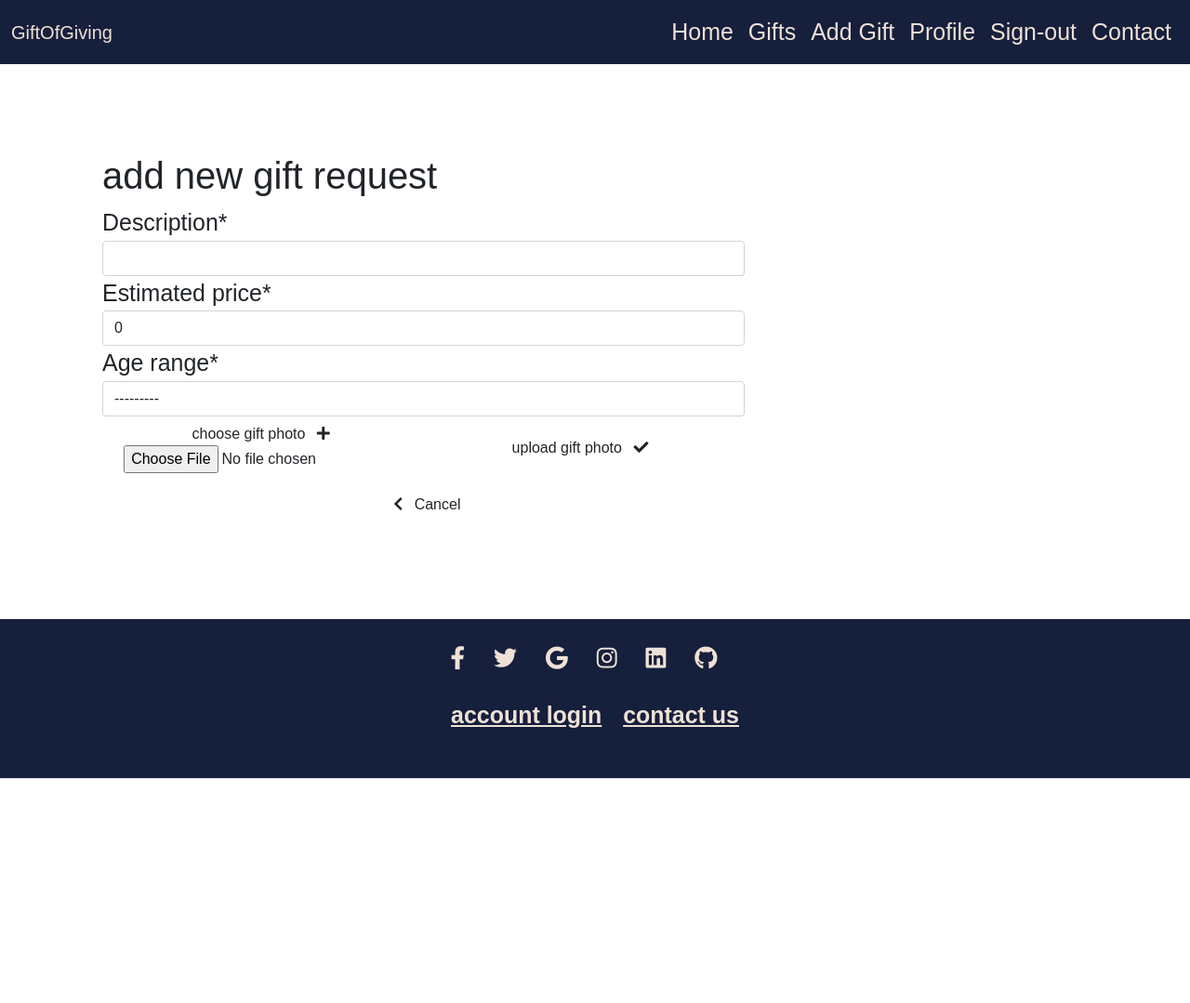
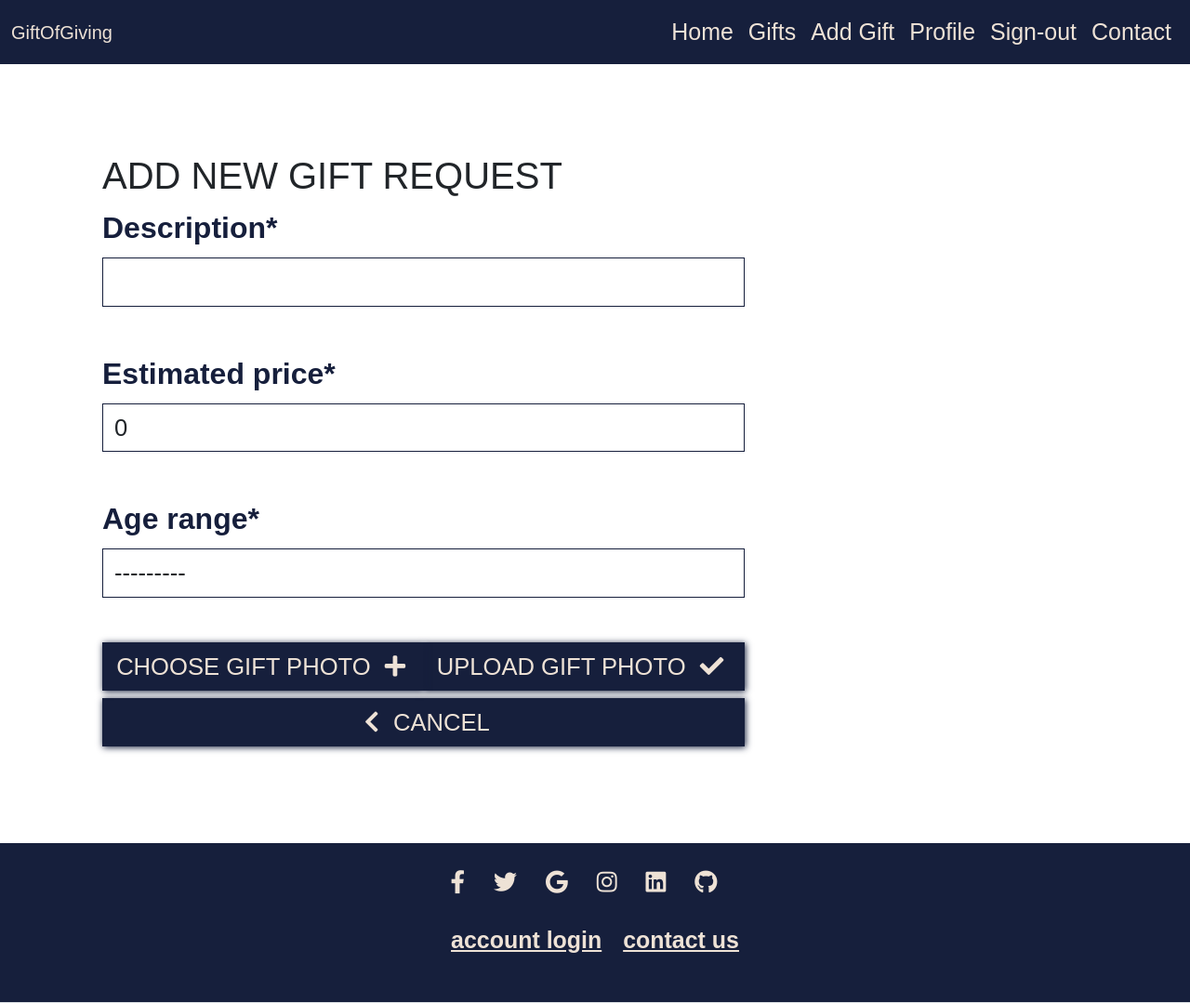
Before and after one commit to AmyOShea/GiftOfGiving, a Django app: a page that uses gifts/templates/gifts/add-gifts.html in a window 1280 px wide. Shown: the whole page at 93% size. Before the commit the page ends 838 px from the top, so only its background shows below. Run offline with Django 3.2, Linux system fonts and the light colour scheme; a user stored in the database is signed in; tables that the repository leaves empty hold one stand-in row (values such as "Sample post"); some libraries are stand-ins or nearby versions; some web fonts are replaced.

Commit message:
forms/Updated all forms styling accross the app

```diff
--- a/gifts/templates/gifts/add-gifts.html
+++ b/gifts/templates/gifts/add-gifts.html
@@ -6,7 +6,7 @@
     <!-- Add new gift form-->
     <div class="row no-gutters align-items-center py-5 px-3 mt-sm-5 mt-0">
         <div class="col-sm-8 px-4">
-            <h1>add new gift request</h1>
+            <h1 class="text-uppercase">add new gift request</h1>
             <form method="POST" action="{% url 'add_gift' request.user %}" class="form mb-2" enctype="multipart/form-data">
                 {% csrf_token %}
                 {% for field in add_gift_form %}
--- a/profiles/templates/profiles/edit_contact_address.html
+++ b/profiles/templates/profiles/edit_contact_address.html
@@ -4,7 +4,7 @@
 {% block content %}
 <div class="row px-3">
     <div class="col12">
-        <h2>Update Contact Address</h2>
+        <h2 class="text-uppercase my-4">Update Contact Address</h2>
         <p>Please enter the registered address of your charity</p>
     </div>
     <div class="col col-xs-12 col-md-8 col-lg-6">
@@ -13,7 +13,7 @@
             {% for field in form %}
                 {{ field | as_crispy_field }}
             {% endfor %}
-            <button type="submit">Update Address</button>
+            <button type="submit" class="btn mb-4">Update Address</button>
         </form>
     </div>
 </div>
--- a/profiles/templates/profiles/edit_profile.html
+++ b/profiles/templates/profiles/edit_profile.html
@@ -4,7 +4,7 @@
 {% block content %}
 <div class="row px-3">
     <div class="col-12">
-        <h2>Update Profile Information</h2>
+        <h2 class="text-uppercase my-4">Update Profile Information</h2>
     </div>
     <div class="col col-xs-12 col-md-8 col-lg-6">
         <form method="POST" action="{% url 'edit_profile' request.user %}" enctype="multipart/form-data">
@@ -12,7 +12,7 @@
             {% for field in form %}
                 {{ field | as_crispy_field }}
             {% endfor %}
-            <button type="submit">Update</button>
+            <button type="submit" class="btn mb-4">Update</button>
         </form>
     </div>
 </div>
--- a/static/css/base.css
+++ b/static/css/base.css
@@ -11,6 +11,9 @@
     --light-blue: #C6DFF3;
     --snowflake-blue: #859AD1;
     --liberty-blue: #4E66AC;
+
+    /* box shadows */
+   --small-box-shadow: 1px 1px 7px 0 var(--primary);
 }
 
 #primary-secondary-pallette {
@@ -106,6 +109,65 @@ footer a i:hover,
     color: var(--snowflake-blue);
 }
 
+/* General button styling */
+.btn {
+    font-size: 1.6rem;
+    text-transform: uppercase;
+    border-radius: 0;
+    color: var(--secondary);
+    background-color: var(--primary);
+    box-shadow: var(--small-box-shadow);
+}
+.btn:hover {
+    color: var(--liberty-blue);
+    -webkit-box-shadow: var(--small-box-shadow);
+    box-shadow: var(--small-box-shadow);
+}
+
+/* All forms on the site */
+.form-control:focus {
+    -webkit-box-shadow: var(--small-box-shadow) !important;
+    box-shadow: var(--small-box-shadow) !important;
+}
+
+.field-styling, .form-control {
+    border-radius: 0;
+    border: 1px solid var(--primary);
+    color: var(--black);
+    font-size: 1.6rem;
+    margin: .5rem 0 3rem 0;
+    font-family: var(--main-font);
+}
+
+.form-group label {
+    font-family: var(--main-font);
+    font-weight: bold;
+    font-size: 2rem;
+    color: var(--primary);
+}
+
+/* Gift photo upload form styling */
+.field-styling {
+    border-radius: 0;
+    border: 1px solid var(--primary);
+    font-size: 1.6rem;
+}
+
+.btn-file {
+    position: relative;
+    overflow: hidden;
+}
+
+.btn-file input[type="file"] {
+    position: absolute;
+    top: 0;
+    right: 0;
+    min-width: 100%;
+    min-height: 100%;
+    opacity: 0;
+    cursor: pointer;
+}
+
 /* MEDIA QUERIES */
 @media only screen and (max-width: 1200px) {}
 
--- a/templates/allauth/account/account_inactive.html
+++ b/templates/allauth/account/account_inactive.html
@@ -5,9 +5,7 @@
 {% block head_title %}{% trans "Account Inactive" %}{% endblock %}
 
 {% block inner_content %}
-<hr>
-<h2 class="logo-font mb-4">{% trans "Account Inactive" %}</h2>
-<hr>
+<h2 class="logo-font my-4 text-uppercase">{% trans "Account Inactive" %}</h2>
 
 <p>{% trans "This account is inactive." %}</p>
 {% endblock %}
--- a/templates/allauth/account/email.html
+++ b/templates/allauth/account/email.html
@@ -6,9 +6,7 @@
 
 
 {% block inner_content %}
-    <hr>
-    <h2 class="logo-font mb-4">{% trans "E-mail Addresses" %}</h2>
-    <hr>
+    <h2 class="logo-font my-4 text-uppercase">{% trans "E-mail Addresses" %}</h2>
 {% if user.emailaddress_set.all %}
 <p>{% trans 'The following e-mail addresses are associated with your account:' %}</p>
 
@@ -53,7 +51,7 @@
     <form method="post" action="{% url 'account_email' %}" class="add_email">
         {% csrf_token %}
         {{ form|crispy }}
-        <button name="action_add" type="submit">{% trans "Add E-mail" %}</button>
+        <button name="action_add" type="submit" class="btn mb-4">{% trans "Add E-mail" %}</button>
     </form>
 
 {% endblock %}
--- a/templates/allauth/account/email_confirm.html
+++ b/templates/allauth/account/email_confirm.html
@@ -7,9 +7,7 @@
 
 
 {% block inner_content %}
-<hr>
-<h2 class="logo-font mb-4">{% trans "Confirm E-mail Address" %}</h2>
-<hr>
+<h2 class="logo-font my-4 text-uppercase">{% trans "Confirm E-mail Address" %}</h2>
 
 {% if confirmation %}
 
@@ -19,7 +17,7 @@
 
 <form method="post" action="{% url 'account_confirm_email' confirmation.key %}">
 {% csrf_token %}
-    <button type="submit">{% trans 'Confirm' %}</button>
+    <button type="submit" class="btn mb-4">{% trans 'Confirm' %}</button>
 </form>
 
 {% else %}
--- a/templates/allauth/account/logout.html
+++ b/templates/allauth/account/logout.html
@@ -5,9 +5,7 @@
 {% block head_title %}{% trans "Sign Out" %}{% endblock %}
 
 {% block inner_content %}
-<hr>
-<h2 class="logo-font mb-4">{% trans "Sign Out" %}</h2>
-<hr>
+<h2 class="logo-font my-4 text-uppercase">{% trans "Sign Out" %}</h2>
 <p>{% trans 'Are you sure you want to sign out?' %}</p>
 
 <form method="post" action="{% url 'account_logout' %}">
@@ -16,7 +14,7 @@
   <input type="hidden" name="{{ redirect_field_name }}" value="{{ redirect_field_value }}"/>
   {% endif %}
   <a class="btn btn-outline-black rounded-0" href="{% url 'home' %}">Cancel</a>
-  <button type="submit">{% trans 'Sign Out' %}</button>
+  <button type="submit" class="btn mb-4">{% trans 'Sign Out' %}</button>
 </form>
 
 
--- a/templates/allauth/account/password_change.html
+++ b/templates/allauth/account/password_change.html
@@ -5,14 +5,12 @@
 {% block head_title %}{% trans "Change Password" %}{% endblock %}
 
 {% block inner_content %}
-    <hr>
-    <h2 class="logo-font mb-4">{% trans "Change Password" %}</h2>
-    <hr>
+    <h2 class="logo-font my-4 text-uppercase">{% trans "Change Password" %}</h2>
 
     <form method="POST" action="{% url 'account_change_password' %}" class="password_change">
         {% csrf_token %}
         {{ form|crispy }}
         <a class="btn btn-outline-black rounded-0" href="{% url 'account_login' %}">Back to Login</a>
-        <button type="submit" name="action">{% trans "Change Password" %}</button>
+        <button type="submit" name="action" class="btn mb-4">{% trans "Change Password" %}</button>
     </form>
 {% endblock %}
--- a/templates/allauth/account/password_reset_done.html
+++ b/templates/allauth/account/password_reset_done.html
@@ -6,9 +6,7 @@
 {% block head_title %}{% trans "Password Reset" %}{% endblock %}
 
 {% block inner_content %}
-    <hr>
-    <h2 class="logo-font mb-4">{% trans "Password Reset" %}</h2>
-    <hr>
+    <h2 class="logo-font my-4 text-uppercase">{% trans "Password Reset" %}</h2>
 
     {% if user.is_authenticated %}
     {% include "account/snippets/already_logged_in.html" %}
--- a/templates/allauth/account/password_reset_from_key_done.html
+++ b/templates/allauth/account/password_reset_from_key_done.html
@@ -4,8 +4,6 @@
 {% block head_title %}{% trans "Change Password" %}{% endblock %}
 
 {% block inner_content %}
-    <hr>
-    <h2 class="logo-font mb-4">{% trans "Change Password" %}</h2>
-    <hr>
+    <h2 class="logo-font my-4 text-uppercase">{% trans "Change Password" %}</h2>
     <p>{% trans 'Your password is now changed.' %}</p>
 {% endblock %}
--- a/templates/allauth/account/password_set.html
+++ b/templates/allauth/account/password_set.html
@@ -6,13 +6,11 @@
 {% block head_title %}{% trans "Set Password" %}{% endblock %}
 
 {% block inner_content %}
-    <hr>
-    <h2 class="logo-font mb-4">{% trans "Set Password" %}</h2>
-    <hr>
+    <h2 class="logo-font my-4 text-uppercase">{% trans "Set Password" %}</h2>
 
     <form method="POST" action="{% url 'account_set_password' %}" class="password_set">
         {% csrf_token %}
         {{ form|crispy }}
-        <input type="submit" name="action" value="{% trans 'Set Password' %}"/>
+        <input type="submit" name="action" class="btn mb-4" value="{% trans 'Set Password' %}"/>
     </form>
 {% endblock %}
--- a/templates/allauth/account/signup_closed.html
+++ b/templates/allauth/account/signup_closed.html
@@ -5,9 +5,7 @@
 {% block head_title %}{% trans "Sign Up Closed" %}{% endblock %}
 
 {% block inner_content %}
-<hr>
-<h2 class="logo-font mb-4">{% trans "Sign Up Closed" %}</h2>
-<hr>
+<h2 class="logo-font my-4 text-uppercase">{% trans "Sign Up Closed" %}</h2>
 
 <p>{% trans "We are sorry, but the sign up is currently closed." %}</p>
 {% endblock %}
--- a/templates/allauth/account/verification_sent.html
+++ b/templates/allauth/account/verification_sent.html
@@ -5,9 +5,7 @@
 {% block head_title %}{% trans "Verify Your E-mail Address" %}{% endblock %}
 
 {% block inner_content %}
-    <hr>
-    <h2 class="logo-font mb-4">{% trans "Verify Your E-mail Address" %}</h2>
-    <hr>
+    <h2 class="logo-font my-4 text-uppercase">{% trans "Verify Your E-mail Address" %}</h2>
 
     <p>{% blocktrans %}We have sent an e-mail to you for verification. Follow the link provided to finalize the signup process. Please contact us if you do not receive it within a few minutes.{% endblocktrans %}</p>
 
--- a/templates/allauth/account/verified_email_required.html
+++ b/templates/allauth/account/verified_email_required.html
@@ -5,9 +5,7 @@
 {% block head_title %}{% trans "Verify Your E-mail Address" %}{% endblock %}
 
 {% block inner_content %}
-<hr>
-<h2 class="logo-font mb-4">{% trans "Verify Your E-mail Address" %}</h2>
-<hr>
+<h2 class="logo-font my-4 text-uppercase">{% trans "Verify Your E-mail Address" %}</h2>
 
 {% url 'account_email' as email_url %}
 
```
Also changed, not shown: templates/allauth/account/login.html (+4 -6 lines), templates/allauth/account/password_reset.html (+3 -5 lines), templates/allauth/account/password_reset_from_key.html (+3 -5 lines), templates/allauth/account/signup.html (+3 -5 lines).
